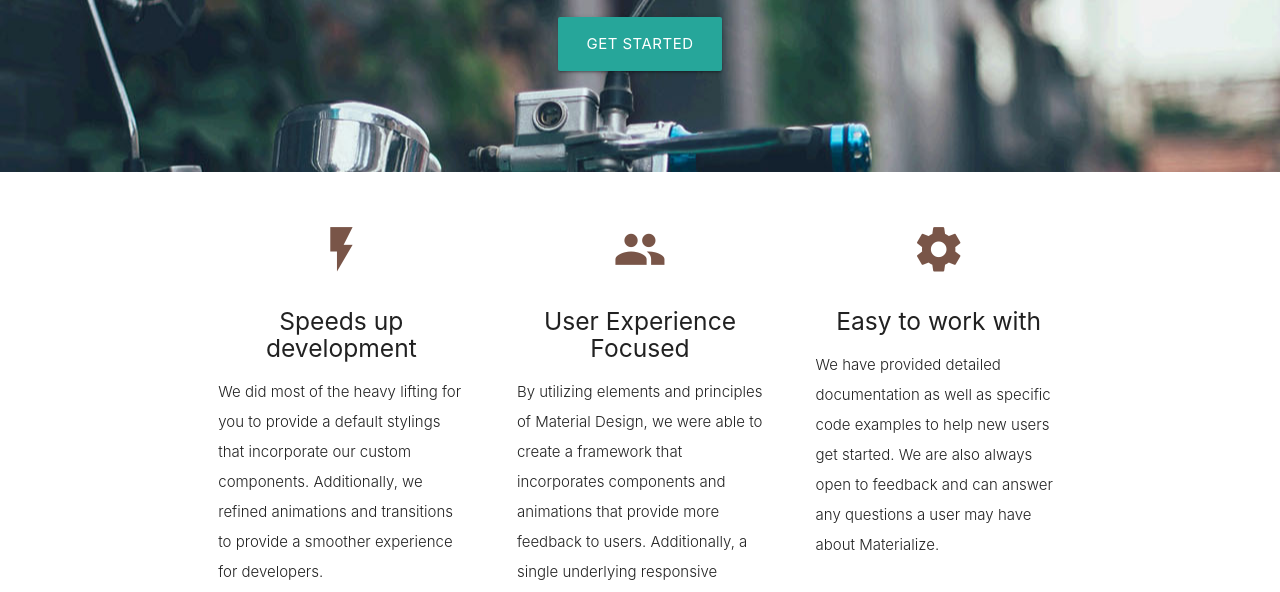
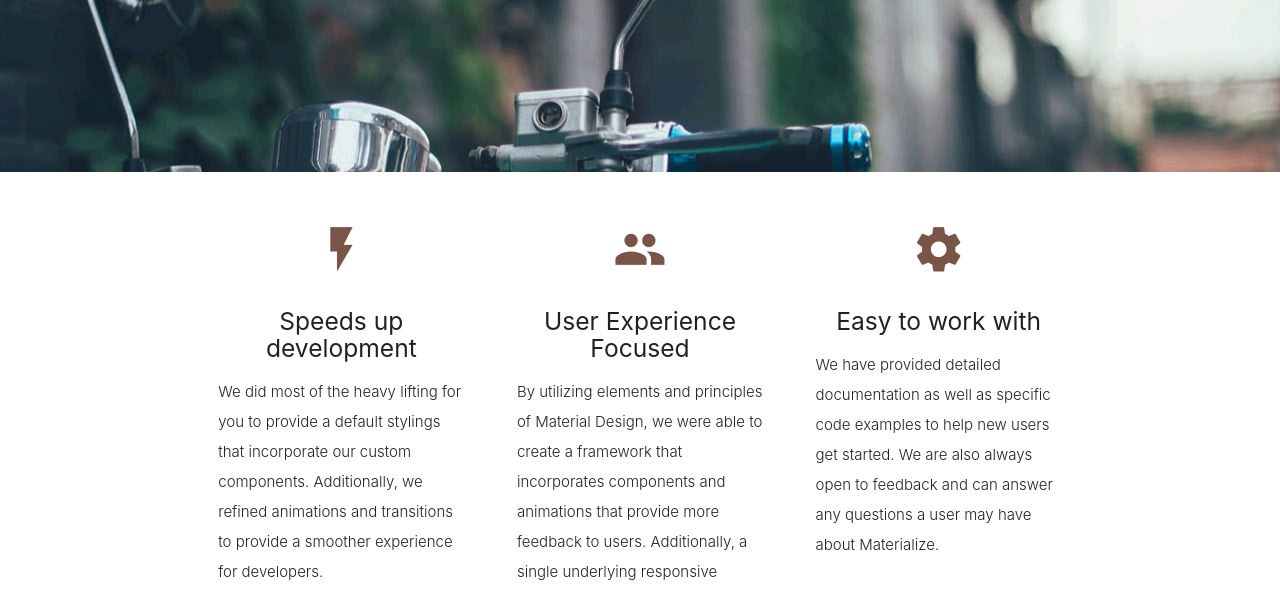
Before and after one commit to irinajukowa97/irinajukowa97.github.io, a plain HTML site: page index.html in a window 1280 px wide. Shown: the part 208-800 px from the top of the page. Drawn offline with nearby package versions, Linux system fonts and the light colour scheme.

Commit message:
Update index.html

```diff
--- a/index.html
+++ b/index.html
@@ -20,10 +20,7 @@
         <div class="row center">
           <h5 class="header col s12 light">Дарите счастье своим близким</h5>
         </div>
-        <div class="row center">
-          <a href="http://materializecss.com/getting-started.html" id="download-button" class="btn-large waves-effect waves-light teal lighten-1">Get Started</a>
-        </div>
-        <br><br>
+
 
       </div>
     </div>
```
